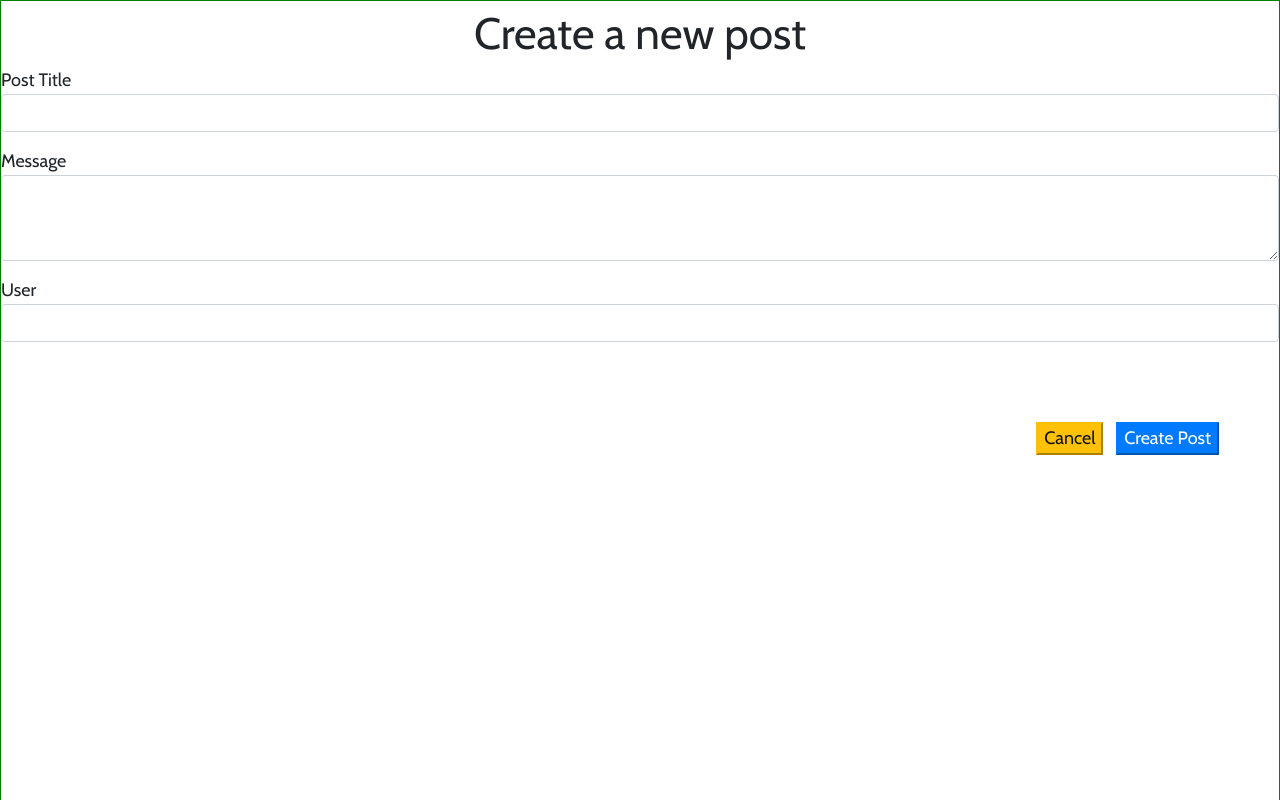
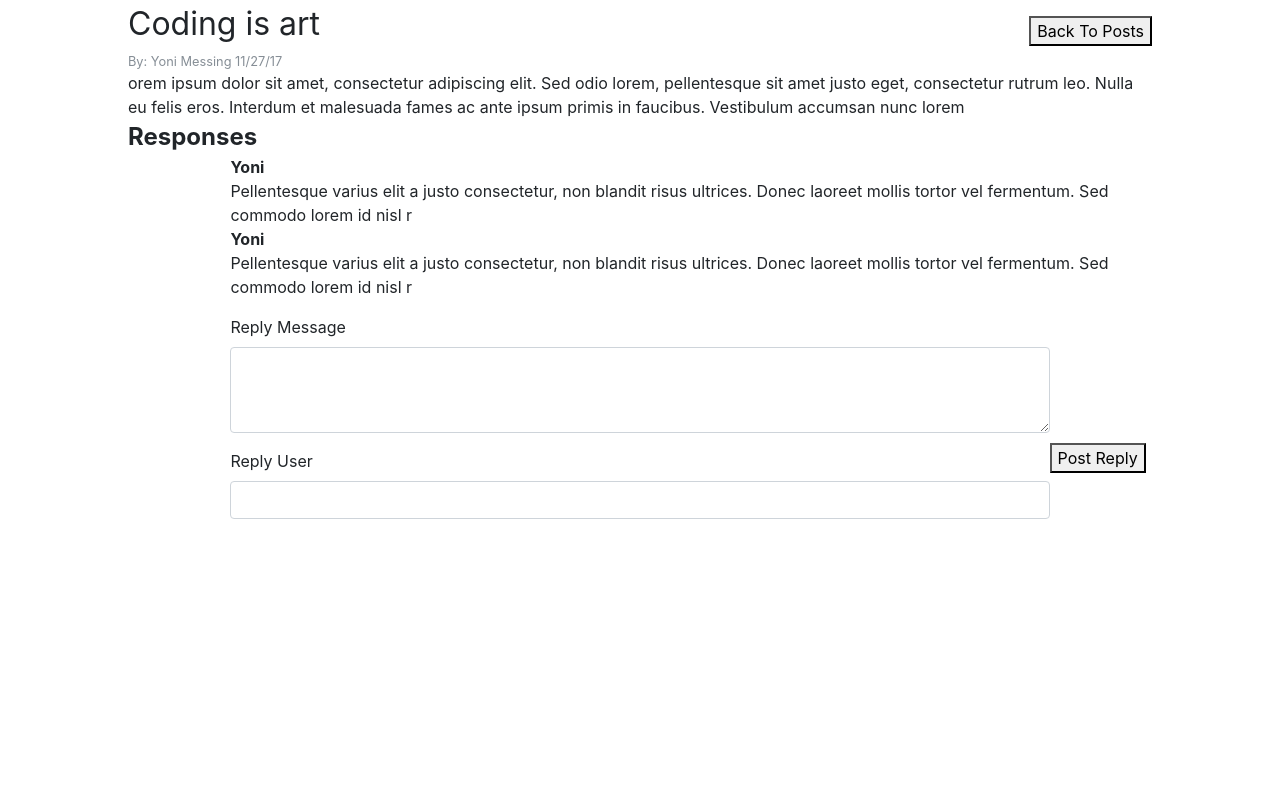
Before and after one commit to Whymess/Fairgodboss, a React (Create React App) app: page / in a window 1280 px wide. Shown: the top 800 px of the page. Built offline with nearby package versions, Linux system fonts and the light colour scheme.

Commit message:
First pass on css done

```diff
--- a/src/CSS/App.css
+++ b/src/CSS/App.css
@@ -2,7 +2,4 @@ html body {
 	position: absolute;
 	width: 100%;
 	height: 1000px;
-	border: 1px solid green;
-	font-family: 'Cabin', Sans-Serif;
-	font-size: 18px;
 }
--- /dev/null
+++ b/src/CSS/ReplyToPost.css
@@ -0,0 +1,57 @@
+.reply_to_PostTitle {
+	font-size: 2em;
+}
+.ReplyMain {
+	width: 80%;
+	margin: 0 auto;
+	position: relative;
+}
+
+.Responses_title {
+	font-weight: bold;
+	font-size: 1.5em;
+}
+
+.response_body_user {
+	font-weight: bolder;
+}
+
+.reponse_body, .reply_to_post {
+	margin-left: 10%;
+}
+
+.reply_to_post {
+	margin-top: 1em;
+	width: 80%;
+}
+
+
+
+@media only screen and (max-width: 500px) {
+	.reply_to_post_button {
+		display: block;
+		margin: 0 auto;
+		margin-top: 5%;
+	}
+
+	.back_to_posts  {
+		  /*TODO*/
+		  display: block;
+		  margin: 0 auto;
+	}
+}
+
+@media only screen and (min-width: 500px) {
+	.reply_to_post_button {
+		display: inline-block;
+		left: 100%;
+	    bottom: 76px;
+	    position: relative;
+	}
+
+	.back_to_posts {
+		margin-top: 1em;
+		float:right;
+	}
+
+}
--- a/src/Components/LandingPage/LandingPage.js
+++ b/src/Components/LandingPage/LandingPage.js
@@ -1,12 +1,12 @@
 import React, { Component } from 'react';
 import '../../CSS/LandingPage.css';
 
-import {MessageBoard, CreatePost, NoPosts} from '../../Components/index';
+import {MessageBoard, CreatePost, NoPosts, ReplyToPost} from '../../Components/index';
 
 export default class LandingPage extends Component {
   render() {
     return (
-      <CreatePost/>
+      <ReplyToPost/>
     );
   }
 }
--- /dev/null
+++ b/src/Components/ReplyToPost/ReplyToPost.js
@@ -0,0 +1,55 @@
+import React, { Component } from 'react';
+import '../../CSS/ReplyToPost.css';
+
+export default class CreatePost extends Component {
+  render() {
+    return (
+      <div className="ReplyMain">
+            <button className="back_to_posts">Back To Posts </button>
+          <div className="post_to_be_responded_to">
+             <div className="reply_to_PostTitle"> Coding is art</div>
+              <small id="emailHelp" className="form-text text-muted reply_to_PostInfo">By: Yoni Messing 11/27/17</small>
+
+            <div className="Reply_to_PostBody">
+              orem ipsum dolor sit amet, consectetur adipiscing elit. Sed odio lorem, pellentesque sit amet justo eget, consectetur rutrum leo. Nulla eu felis eros. Interdum et malesuada fames ac ante ipsum primis in faucibus. Vestibulum accumsan nunc lorem
+            </div>
+
+          </div>
+
+          <div className="responses_to_post">
+              <span className="Responses_title"> Responses </span>
+
+              <div className="reponse_body">
+                  <div className="response_body_user"> Yoni  </div>
+
+                  <div> Pellentesque varius elit a justo consectetur, non blandit risus ultrices. Donec laoreet mollis tortor vel fermentum. Sed commodo lorem id nisl r</div>
+
+              </div>
+               <div className="reponse_body">
+                  <div className="response_body_user"> Yoni  </div>
+
+                  <div> Pellentesque varius elit a justo consectetur, non blandit risus ultrices. Donec laoreet mollis tortor vel fermentum. Sed commodo lorem id nisl r</div>
+
+              </div>
+          </div>
+
+
+          <div className="reply_to_post">
+              <div className="form-group">
+                <label>Reply Message</label>
+                <textarea className="form-control"  rows="3"></textarea>
+            </div>
+
+            <div>
+                <div className="form-group"></div>
+                <label>Reply User</label>
+                <input type="email" className="form-control"/>
+                 <button className="reply_to_post_button"> Post Reply </button>
+
+            </div>
+
+          </div>
+      </div>
+    );
+  }
+}
--- a/src/Components/index.js
+++ b/src/Components/index.js
@@ -2,3 +2,4 @@ export { default as MessageBoard } from '../Components/MessageBoard/MessageBoard
 export { default as LandingPage } from '../Components/LandingPage/LandingPage';
 export {default as CreatePost} from '../Components/CreatePost/CreatePost';
 export {default as NoPosts } from '../Components/NoPosts/NoPosts';
+export {default as ReplyToPost } from '../Components/ReplyToPost/ReplyToPost';
```
